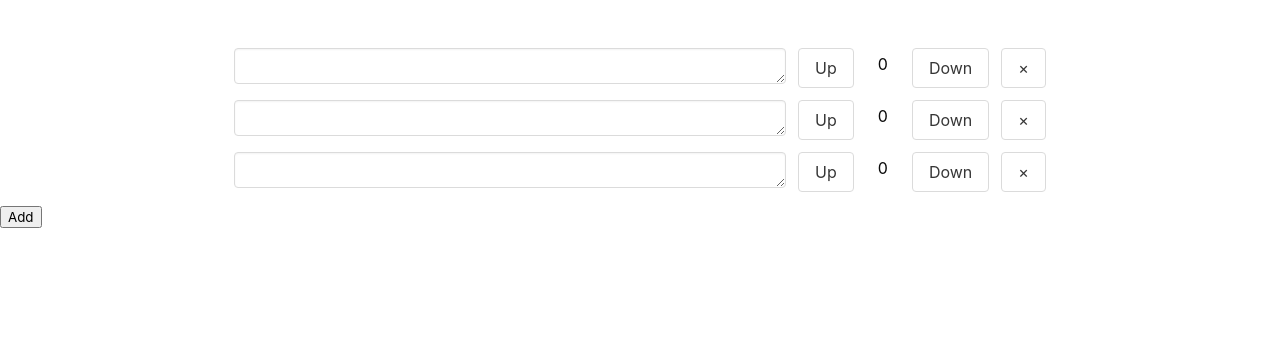
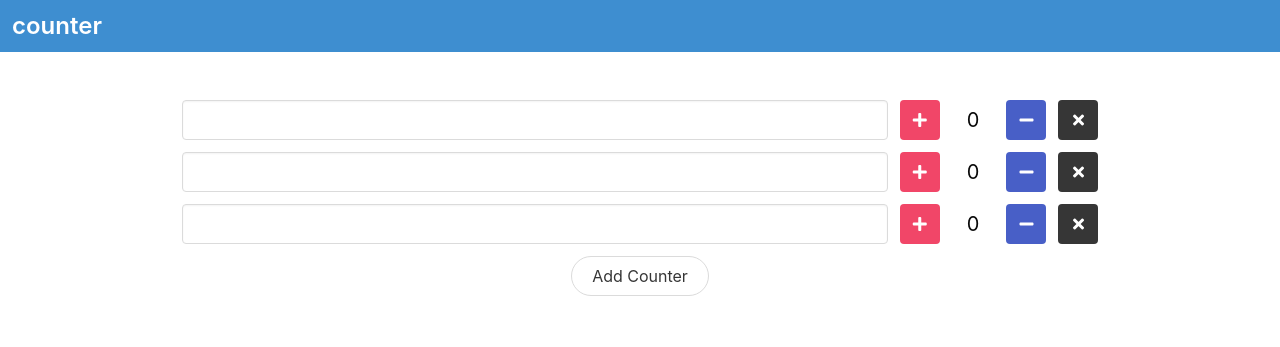
Before and after one commit to jagpotato/counter, a plain HTML site: page docs/index.html in a window 1280 px wide. Drawn offline with nearby package versions, Linux system fonts and the light colour scheme.

Commit message:
update layout

```diff
--- a/docs/index.html
+++ b/docs/index.html
@@ -1,4 +1,79 @@
 <!DOCTYPE html>
+<html lang="ja">
+
+  <head>
+    <meta charset="UTF-8">
+    <meta name="viewport" content="width=device-width, initial-scale=1.0">
+    <meta http-equiv="X-UA-Compatible" content="ie=edge">
+    <title>counter</title>
+    <link href="https://use.fontawesome.com/releases/v5.0.6/css/all.css" rel="stylesheet">
+    <link rel="stylesheet" href="https://cdnjs.cloudflare.com/ajax/libs/bulma/0.6.2/css/bulma.min.css">
+    <script src="https://cdn.jsdelivr.net/npm/vue"></script>
+  </head>
+
+  <body>
+    <nav class="navbar is-info" role="navigation" aria-label="main navigation">
+      <div class="navbar-brand">
+        <h1 class="navbar-item title is-4">
+          counter
+        </h1>
+      </div>
+    </nav>
+    <section class="section">
+      <div id="mycounter" class="container">
+        <div class="columns">
+          <div class="column">
+
+          </div>
+          <div class="column is-four-fifths">
+            <div class="field is-grouped is-grouped-centered" v-for="counter in counters">
+              <div class="control is-expanded">
+                <input class="input" type="text" v-model="counter.text">
+              </div>
+              <div class="control">
+                <button class="button is-danger" v-on:click="countUp(counter)">
+                  <span class="icon">
+                    <i class="fas fa-plus"></i>
+                  </span>
+                </button>
+              </div>
+              <div class="control">
+                <span class="tag is-white is-large">{{ counter.count }}</span>
+              </div>
+              <div class="control">
+                <button class="button is-link" v-on:click="countDown(counter)">
+                  <span class="icon">
+                    <i class="fas fa-minus"></i>
+                  </span>
+                </button>
+              </div>
+              <div class="control">
+                <button class="button is-dark" v-on:click="removeCounter(counter)">
+                  <span class="icon">
+                    <i class="fas fa-times"></i>
+                  </span>
+                </button>
+              </div>
+            </div>
+            <div class="field is-grouped is-grouped-centered">
+              <div class="control">
+                <button class="button is-rounded" v-on:click="addCounter">Add Counter</button>
+              </div>
+            </div>
+          </div>
+          <div class="column">
+
+          </div>
+        </div>
+
+      </div>
+    </section>
+    <script type="text/javascript" src="js/script.js"></script>
+  </body>
+
+</html>
+
+<!-- <!DOCTYPE html>
 <html>
   <head>
     <meta charset="utf-8">
@@ -14,13 +89,6 @@
       <div class="column"></div>
     </div>
     <div class="columns">
-      <!-- <div class="column is-3" style="border:solid"></div>
-      <div class="column is-2" style="border:solid"></div>
-      <div class="column is-1" style="border:solid"></div>
-      <div class="column is-1" style="border:solid"></div>
-      <div class="column is-1" style="border:solid"></div>
-      <div class="column is-1" style="border:solid"></div>
-      <div class="column is-3" style="border:solid"></div> -->
       <div class="column is-3"></div>
       <div class="column is-2"></div>
       <div class="column is-1"></div>
@@ -46,16 +114,9 @@
         <div class="control">
           <button class="button" v-on:click="removeCounter(counter)">×</button>
         </div>
-        <!--
-        <textarea class="textarea" v-model="counter.text" rows="1" cols="20"></textarea>
-        <button class="button" v-on:click="countUp(counter)">Up</button>
-        <span>{{ counter.count }}</span>
-        <button class="button" v-on:click="countDown(counter)">Down</button>
-        <button class="button" v-on:click="removeCounter(counter)">×</button>
-        -->
       </div>
       <button v-on:click="addCounter">Add</button>
     </div>
     <script type="text/javascript" src="js/script.js"></script>
   </body>
-</html>
+</html> -->
```
